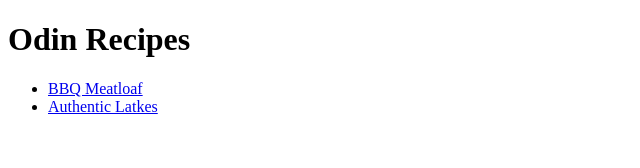
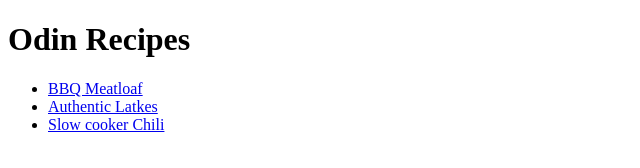
Before and after one commit to DunnFCOB/odin-recipes, a plain HTML site: page index.html in a window 1280 px wide. Shown: the whole page, without its empty margins (0-640 px from the left). Drawn offline with Linux system fonts and the light colour scheme.

Commit message:
Add link to chili.html

```diff
--- a/index.html
+++ b/index.html
@@ -9,6 +9,7 @@
     <ul>
         <li><a href="./recipes/meatloaf.html">BBQ Meatloaf</a></li>
         <li><a href="./recipes/latke.html">Authentic Latkes</a></li>
+        <li><a href="./recipes/chili.html">Slow cooker Chili</a></li>
     </ul>
 </body>
 </html>
```
